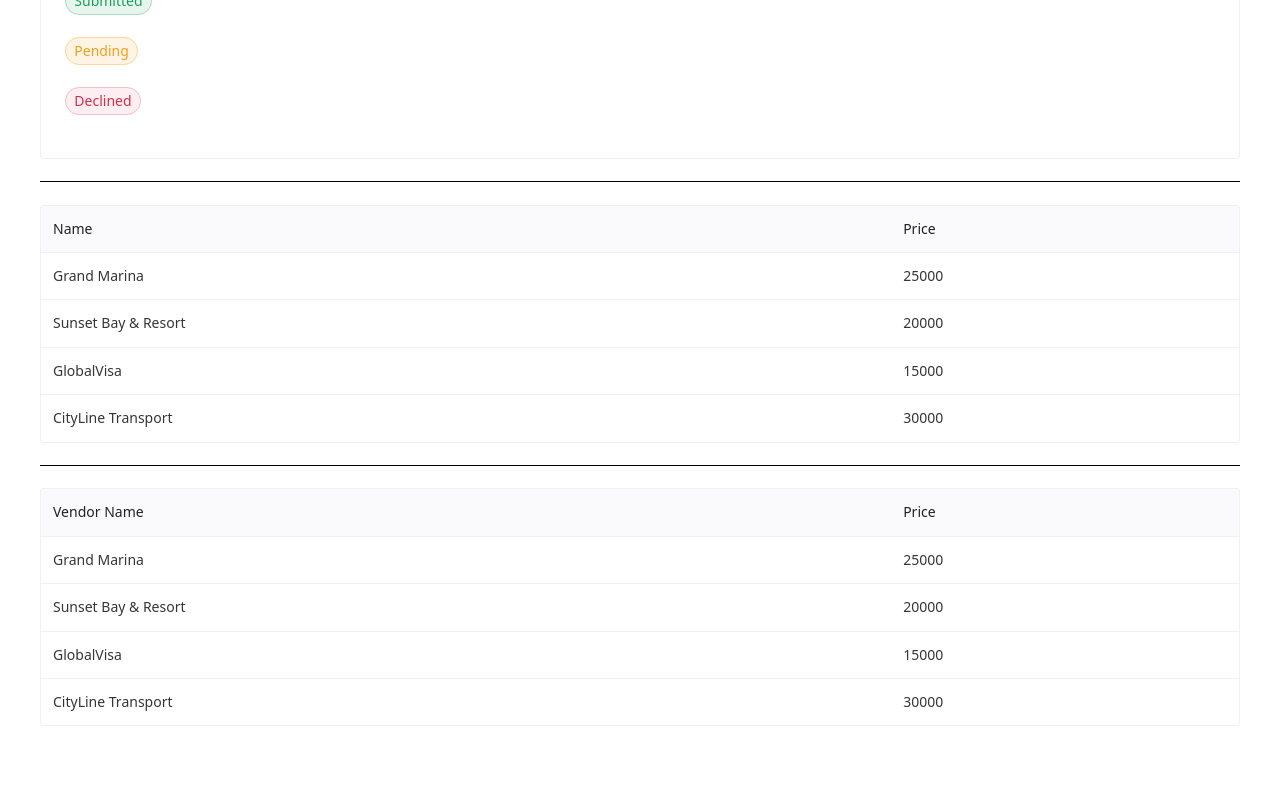
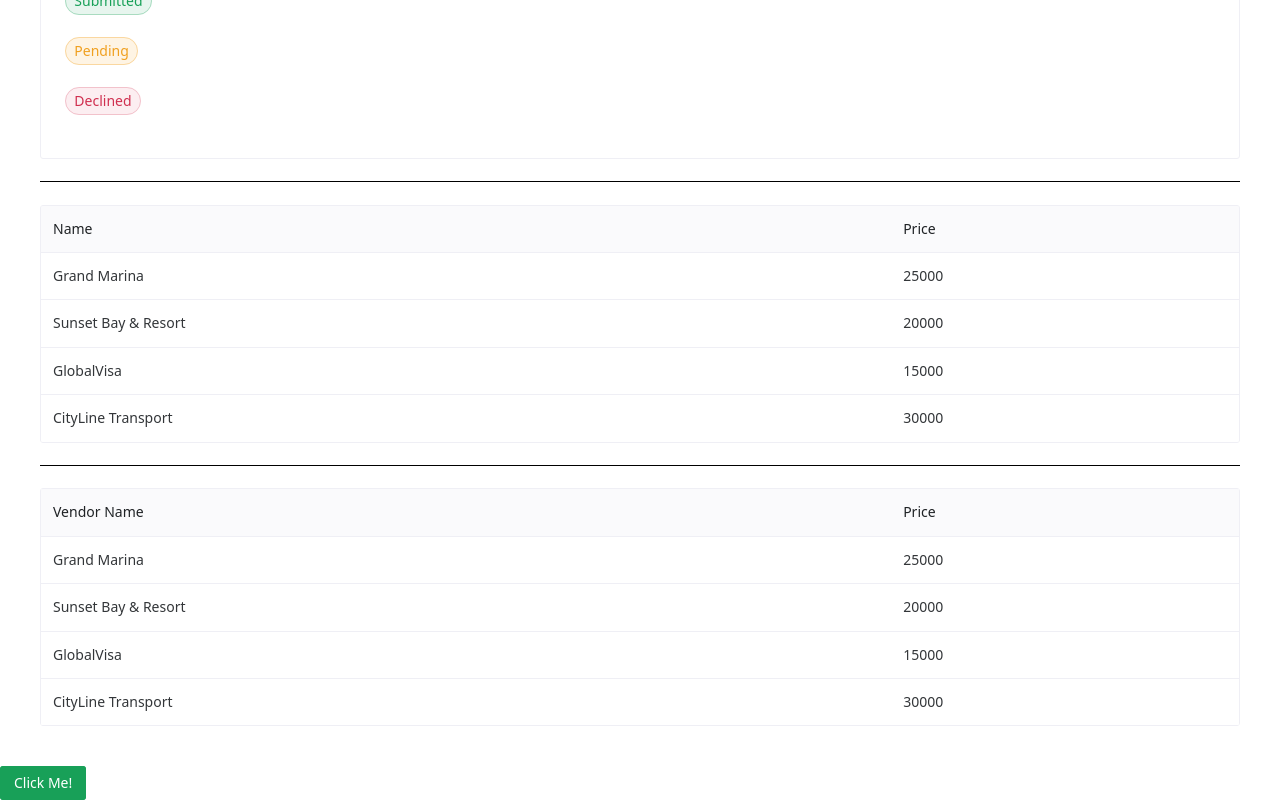
Before and after one commit to AyushChamoli29/Naive-UI-Practice, a Vue app: page / in a window 1280 px wide. Shown: the part 675-1475 px from the top of the page. Before the commit the page ends 1441 px from the top, so only its background shows below. Built offline with nearby package versions, Linux system fonts and the light colour scheme; the HTML template or start-up script is replaced by a standard one.

Commit message:
checking branches

```diff
--- a/src/App.vue
+++ b/src/App.vue
@@ -1,10 +1,12 @@
 <script setup lang="ts">
 import one from './one.vue';
 import { NMessageProvider } from 'naive-ui';
+import Two from './two.vue';
 </script>
 
 <template>
   <n-message-provider>
     <one/>
+    <two/>
   </n-message-provider>
 </template>
--- /dev/null
+++ b/src/two.vue
@@ -0,0 +1,7 @@
+<script setup>
+import { NButton } from "naive-ui";
+</script>
+
+<template>
+  <n-button type="primary">Click Me!</n-button>
+</template>
```
